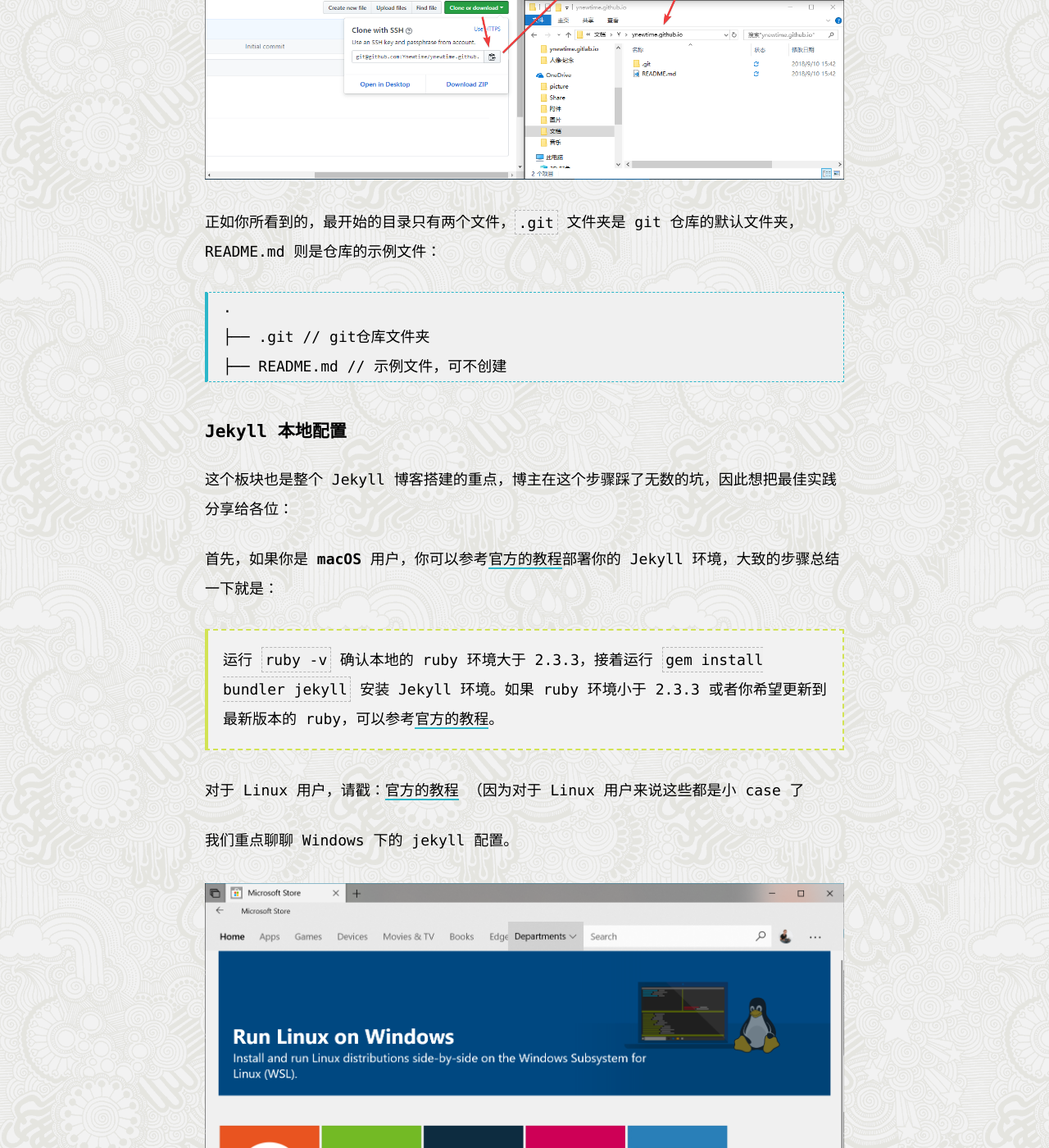
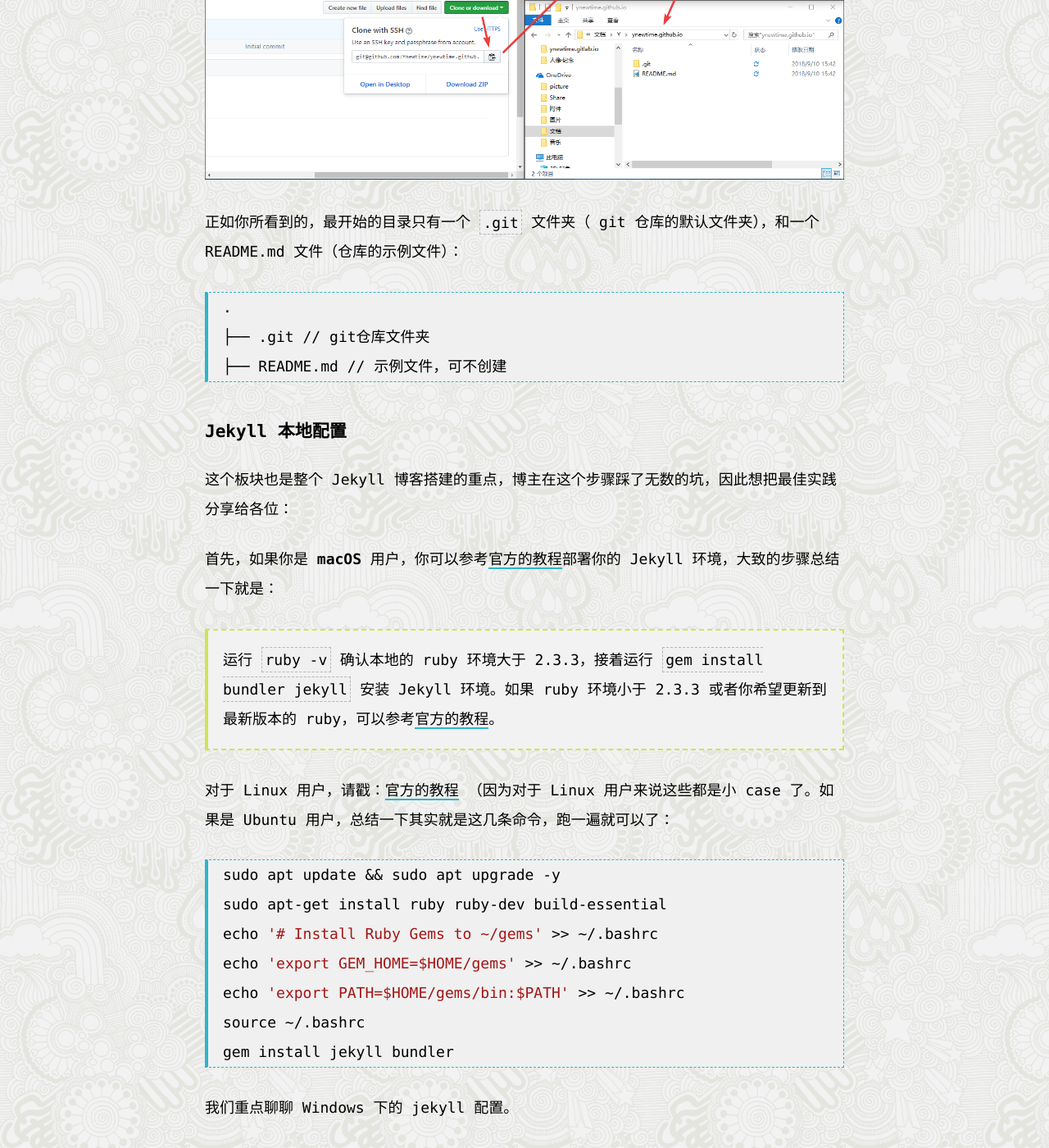
Before and after one commit to yvbukeji/jekyll-ynewtime, a Jekyll site: the page built from _posts/2018-09-09-create-your-first-blog.md, in a window 1280 px wide and 1400 px high, scrolled down 6506 px. Shown: the whole window at 82% size. Built offline with Jekyll 4.4.1, drawn with Linux system fonts in a browser that asks for light colours; some web fonts are replaced; comment, search, counter and statistics services are not loaded; some of the changed text lies outside the part shown.

Commit message:
minor fixed#3

````diff
--- a/_posts/2018-09-09-create-your-first-blog.md
+++ b/_posts/2018-09-09-create-your-first-blog.md
@@ -105,7 +105,7 @@
 
 ![](/media/files/git-clone.png)
 
-正如你所看到的，最开始的目录只有两个文件，`.git` 文件夹是 git 仓库的默认文件夹，README.md 则是仓库的示例文件：
+正如你所看到的，最开始的目录只有一个 `.git` 文件夹（ git 仓库的默认文件夹），和一个 README.md 文件（仓库的示例文件）：
 
 ```
 .
@@ -122,7 +122,17 @@
 运行 `ruby -v` 确认本地的 ruby 环境大于 2.3.3，接着运行 `gem install bundler jekyll` 安装 Jekyll 环境。如果 ruby 环境小于 2.3.3 或者你希望更新到最新版本的 ruby，可以参考[官方的教程](https://jekyllrb.com/docs/installation/macos/)。
 {:.poem}
 
-对于 Linux 用户，请戳：[官方的教程](https://jekyllrb.com/docs/installation/) （因为对于 Linux 用户来说这些都是小 case 了
+对于 Linux 用户，请戳：[官方的教程](https://jekyllrb.com/docs/installation/) （因为对于 Linux 用户来说这些都是小 case 了。如果是 Ubuntu 用户，总结一下其实就是这几条命令，跑一遍就可以了：
+
+```bash
+sudo apt update && sudo apt upgrade -y
+sudo apt-get install ruby ruby-dev build-essential
+echo '# Install Ruby Gems to ~/gems' >> ~/.bashrc
+echo 'export GEM_HOME=$HOME/gems' >> ~/.bashrc
+echo 'export PATH=$HOME/gems/bin:$PATH' >> ~/.bashrc
+source ~/.bashrc
+gem install jekyll bundler
+```
 
 我们重点聊聊 Windows 下的 jekyll 配置。
 
@@ -187,4 +197,4 @@
 
 DONE! push 成功之后，你就可以在 `https://你的用户名.github.io` 看到你新创建的博客了。
 
-在此之外，接下来你要做的可能就是，根据你的喜好选择一款主题，因为我们先前用 `jekyll new` 命令创建的主题是博客最原生的一个主题：minima，如果你想要挑选适合你的主题，可以上 Jekyll Theme 的[一些站点](https://jekyllrb.com/resources/)找（Jekyll 官方并没有维护一个主题站点，大多数主题都是第三方的，也有付费的精致主题）。当然，你也完全可以自己创建自己的主题，从零开始定制你的博客样式，学习文章的排版等等，如果你对我的主题感兴趣，欢迎来 fork: [Ynewtime](//github.com/Ynewtime/jekyll-ynewtime).
+接下来你要做的就是，根据你的喜好选择一款主题，因为我们先前用 `jekyll new` 命令创建的主题是博客最原生的一个主题：minima，如果你想要挑选适合你的主题，可以上 Jekyll 的[一些主题站点](https://jekyllrb.com/resources/)找（Jekyll 官方并没有维护一个主题站点，大多数主题都是第三方的，网上也有付费的精致主题）。当然，你也完全可以自己创建自己的主题，从零开始定制你的博客样式，学习文章的排版等等，如果你对我的主题感兴趣，欢迎来 fork: [Ynewtime](//github.com/Ynewtime/jekyll-ynewtime).
````
Also changed, not shown: other parts of _posts/2018-09-09-create-your-first-blog.md (+4 -4 lines), _posts/2018-09-10-custom.md (+2 -6 lines), _posts/2018-09-10-media.md (+5 -4 lines), _posts/2018-09-11-jekyll-ynewtime.md (renamed from _posts/2018-09-10-jekyll-ynewtime.md, +2 -2 lines).
